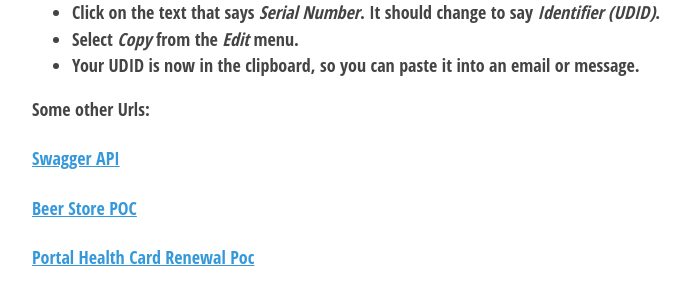
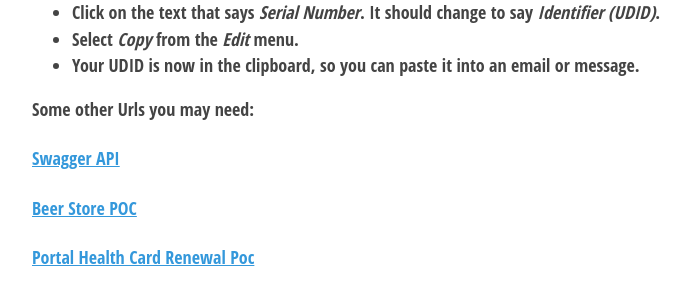
Before and after one commit to andywang1908/andywang1908.github.io, a Jekyll site: the page built from _posts/2018-02-01-adhoc-.md, in a window 1280 px wide. Shown: the part 605-897 px from the top of the page, without its empty margins (176-866 px from the left). Built offline with Jekyll 4.4.1, drawn with Linux system fonts in a browser that asks for light colours; our own code applies the rules of GitHub Pages for plain Markdown files.

Commit message:
Update 2018-02-01-adhoc-.md

```diff
--- a/_posts/2018-02-01-adhoc-.md
+++ b/_posts/2018-02-01-adhoc-.md
@@ -17,7 +17,7 @@ Here is how to get your UDID. <a href='https://www.innerfence.com/howto/find-iph
 <li>Your UDID is now in the clipboard, so you can paste it into an email or message.</li>
 </ul>
 
-Some other Urls:
+Some other Urls you may need:
 
 <a href='http://ec2-35-183-15-133.ca-central-1.compute.amazonaws.com:8080/S2I_WalletService/swagger-ui.html'>Swagger API</a>
 
```
